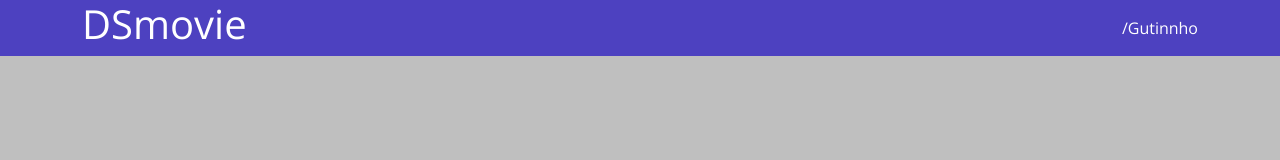
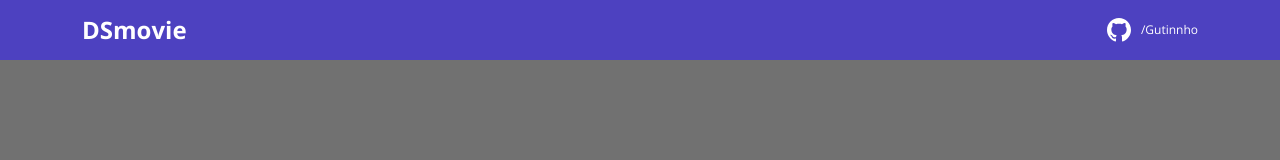
Before and after one commit to Gutinnho/DSmovie, a plain HTML site: page index.html in a window 1280 px wide. Drawn offline with nearby package versions, Linux system fonts and the light colour scheme.

Commit message:
Barra superior Pt.2

```diff
--- a/css/styles.css
+++ b/css/styles.css
@@ -1,22 +1,54 @@
 @import url('https://fonts.googleapis.com/css2?family=Open+Sans:wght@300;400;700&display=swap');
+:root {
+   --bg-gray: #717171;
+   --color-primary: #4D41C0;
+   --white: #ffff;
+}
+
 *{
    box-sizing: border-box;
    font-family: "Open Sans", sans-serif;
 }
 html, body{
-   background-color: #8888;
+   background-color: var(--bg-gray);
 }
 
 header{
-   background-color: #4D41C0;
-   color: #ffff;
+   background-color: var(--color-primary);
+   color: var(--white);
+   height: 60px;
+   display: flex;
+   align-items: center;
 }
 nav{
    display: flex;
    align-items: center;
    justify-content: space-between;
 }
+
+nav h1 {
+   font-size: 24px;
+   font-weight: 700;
+}
+
+nav a{
+   font-size: 12px;
+   font-weight: 400;
+}
+
 a, a:hover {
    text-decoration: none;
    color: unset;
 }
+
+h1, h2, h3, h4, h5{
+   margin: 0;
+}
+.dsmovie-contact-container{
+   display: flex;
+   align-items: center;
+}
+
+.dsmovie-contact-container img{
+   margin-right: 10px;
+}
--- a/index.html
+++ b/index.html
@@ -15,7 +15,10 @@
    <header>
       <nav class="container">
          <h1>DSmovie</h1>
-         <a href="https://github.com/Gutinnho">/Gutinnho</a>
+         <div class="dsmovie-contact-container">
+            <img src="img/GitHub.svg" alt="GitHub">
+            <a href="https://github.com/Gutinnho">/Gutinnho</a>
+         </div>
       </nav>
    </header>
 </body>
```
Also changed, not shown: img/GitHub.svg (added).
